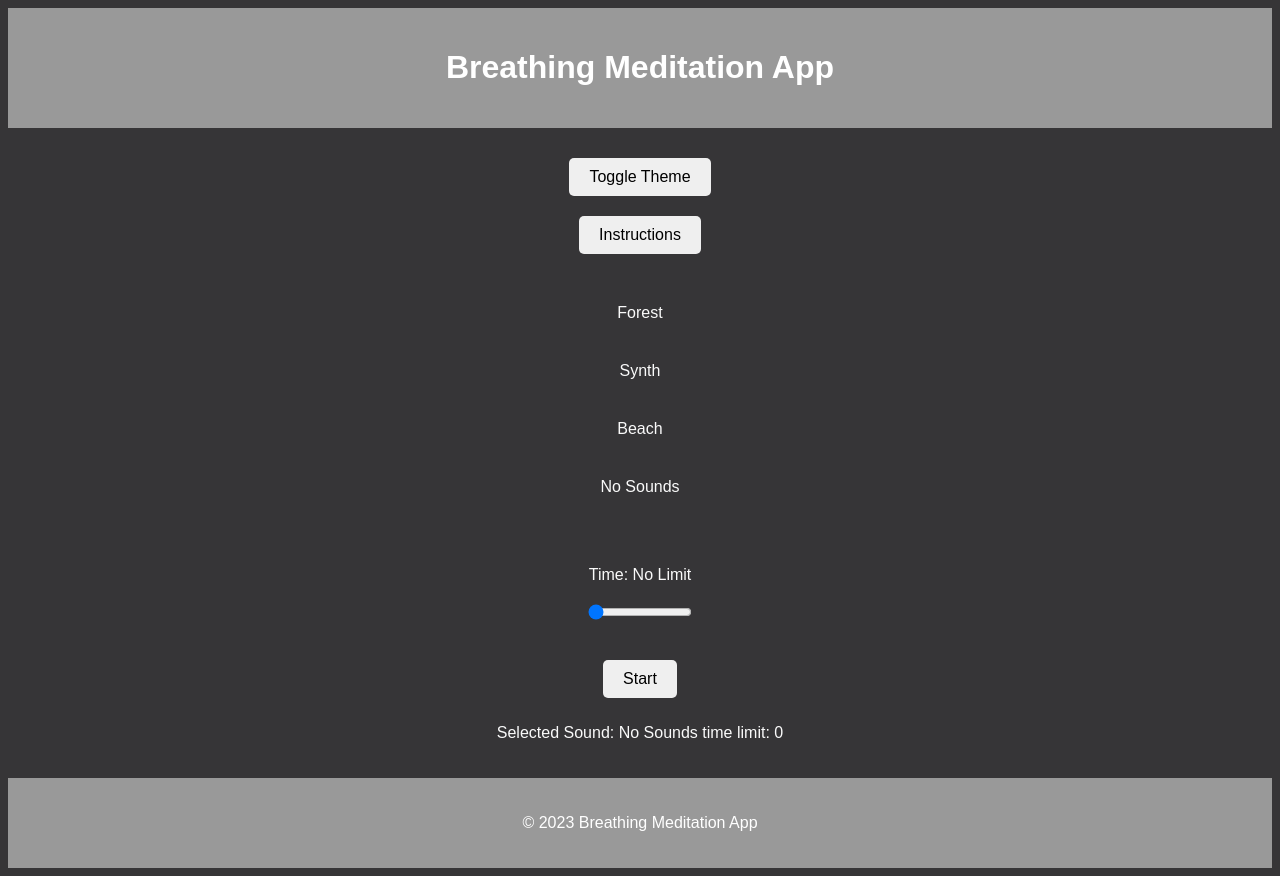
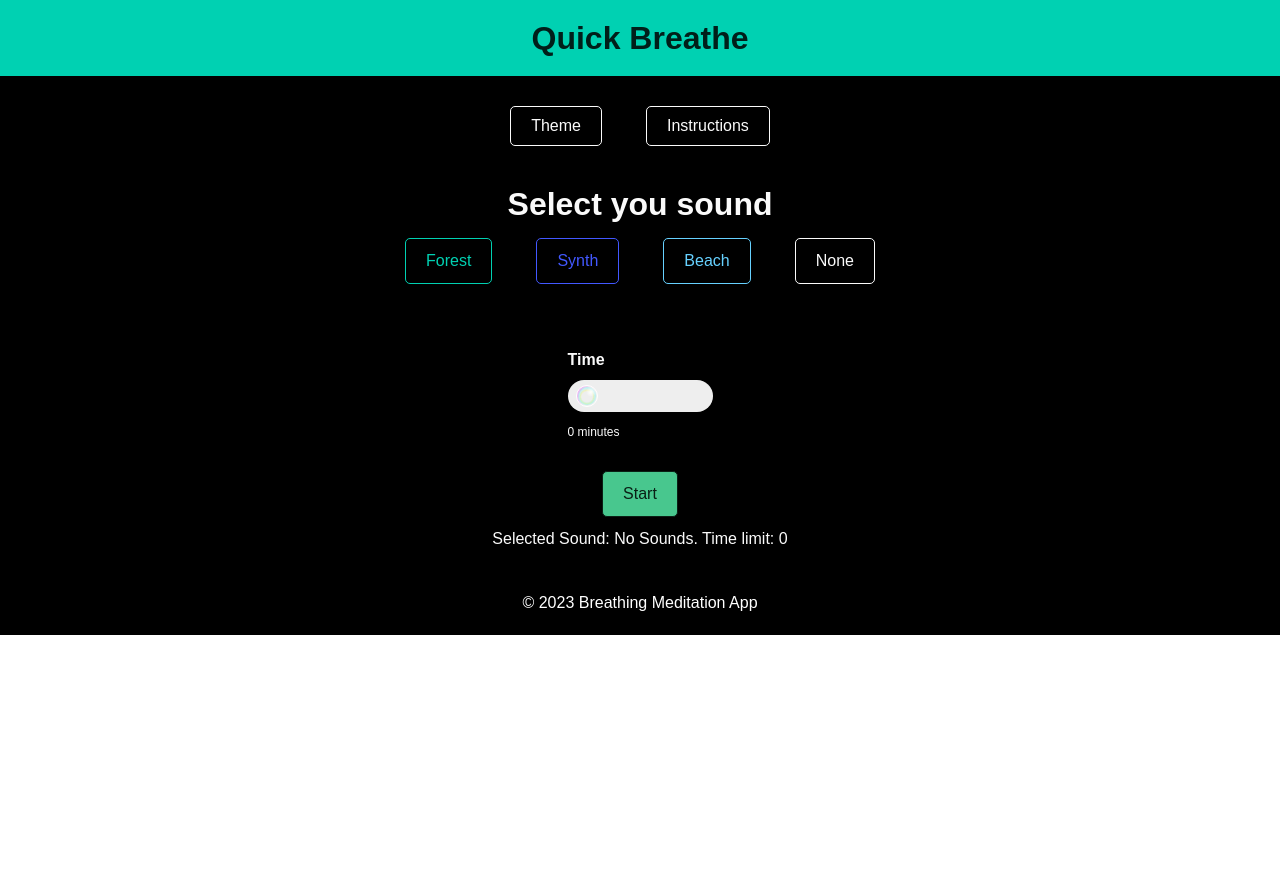
Before and after one commit to Mattds825/quick-breathe-web, a React (Create React App) app: page / in a window 1280 px wide. After the commit the page ends 800 px from the top, so only its background shows below. Built offline with nearby package versions, Linux system fonts and the light colour scheme.

Commit message:
added bulma styling and added bubble styling to time range slider

```diff
--- a/package.json
+++ b/package.json
@@ -12,6 +12,7 @@
     "react-dom": "^18.3.1",
     "react-router-dom": "^6.25.1",
     "react-scripts": "5.0.1",
+    "sass": "^1.77.8",
     "styled-components": "^6.1.12",
     "web-vitals": "^2.1.4"
   },
--- a/src/App.js
+++ b/src/App.js
@@ -7,6 +7,7 @@ import Header from "./components/Header";
 import Controls from "./components/Controls";
 import BreatheCircle from "./components/BreatheCircle";
 import Footer from "./components/Footer";
+import 'bulma/css/bulma.min.css';
 
 function App() {
   // Handle light and dark themes
@@ -47,6 +48,7 @@ function App() {
             <Controls
               themeToggler={themeToggler}
               startMeditation={startMeditation}
+              theme={theme}
             />
           )}
           <Footer />
--- a/src/components/BreatheCircle.js
+++ b/src/components/BreatheCircle.js
@@ -132,7 +132,17 @@ function BreatheCircle({ time, sound, endMeditation }) {
           <BreatheText>
             {breatheState === "in" ? "Breathe In" : "Breathe Out"}
           </BreatheText>
-          <Circle breatheState={breatheState} />
+          <div
+            className="box"
+            style={{
+              width: '200px',
+              height: '200px',
+              borderRadius: '50%',
+              background: 'rgba(255, 255, 255, 0.5)',
+              transform: breatheState === 'in' ? 'scale(2)' : 'scale(1)',
+              transition: 'transform 4s ease-in-out'
+            }}
+          />
         </>
       ) : (
         <>
--- /dev/null
+++ b/src/components/BubbleRangeSlider.js
@@ -0,0 +1,25 @@
+import React from "react";
+import './BubbleRangeSlider.scss'
+
+function BubbleRangeSlider() {
+  return (
+    <div class="Container">
+      <div class="">
+        <div class="BubbleRange">
+          <input
+            id="BubbleRangeLarge"
+            name="BubbleRangeLarge"
+            type="Range"
+            min="0"
+            max="100"
+            step="1"
+            value="50"
+          />
+          <label for="BubbleRangeLarge">BubbleRange</label>
+        </div>
+      </div>
+    </div>
+  );
+}
+
+export default BubbleRangeSlider;
--- /dev/null
+++ b/src/components/BubbleRangeSlider.scss
@@ -0,0 +1,77 @@
+/* ----------------
+    BubbleRange input
+   ---------------- */
+
+
+
+  .BubbleRange input[type="Range"] + label {
+    display: block;
+    line-height: 1.3;
+    margin-bottom: .3rem;
+  }
+
+  .BubbleRange input[type="Range"] {
+    appearance: none;
+    height: 2rem;
+    border-radius: 1rem;
+    padding: .5rem;
+    background: #eee;
+    cursor: pointer;
+  }
+
+  .BubbleRange input[type="Range"]::-webkit-slider-thumb {
+    appearance: none;
+    width: 1.4rem;
+    height: 1.4rem;
+    cursor: pointer;
+    transition: .5s;
+    transition-timing-function: cubic-bezier(.73,2,.25,-0.7);
+  }
+  // For Firfox support
+  // Can't be fusioned with previous selector...
+  .BubbleRange input[type="Range"]::-moz-Bubblerange-thumb {
+    appearance: none;
+    width: 1.4rem;
+    height: 1.4rem;
+    cursor: pointer;
+    transition: .5s;
+  }
+
+  .BubbleRange input[type="Range"]:active::-webkit-slider-thumb {
+    transition-timing-function: linear;
+    transform: scale(1.3, 0.7);
+  }
+  .BubbleRange input[type="Range"]:active::-moz-Bubblerange-thumb {
+    animation: none;
+    transform: scale(1.3, 0.7);
+  }
+
+
+  /* ----------------
+      Bubble display
+     ---------------- */
+
+
+  .BubbleRange input[type="Range"]::-webkit-slider-thumb {
+    aspect-ratio: 1 / 1;
+    border: 0.1rem solid #fff;
+    border-radius: 50%;
+    background: radial-gradient(circle at 70% 30%, #fff, rgba(0,0,0,0) 25%),
+      radial-gradient(circle at 60% 55%, rgba(0,0,0,0) 60%, rgba(255, 0, 255, 0.8) 100%),
+      radial-gradient(circle at 50% 50%, rgba(0,0,0,0) 40%, rgba(0, 255, 255, 0.2) 60%, rgba(0,0,0,0) 68%),
+      radial-gradient(circle at 50% 55%, rgba(0,0,0,0) 35%, rgba(255, 255, 0, 0.2) 45%, rgba(0,0,0,0) 55%);
+  }
+
+  // For Firfox support
+  // Can't be fusioned with previous selector...
+  .BubbleRange input[type="Range"]::-moz-Bubblerange-thumb {
+    aspect-ratio: 1 / 1;
+    border: 0.1rem solid #fff;
+    border-radius: 50%;
+    background: radial-gradient(circle at 70% 30%, #fff, transparent 25%),
+      radial-gradient(circle at 60% 55%, transparent 60%, rgba(255, 0, 255, 0.8) 100%),
+      radial-gradient(circle at 50% 50%, transparent 40%, rgba(0, 255, 255, 0.2) 60%, transparent 68%),
+      radial-gradient(circle at 50% 55%, transparent 35%, rgba(255, 255, 0, 0.2) 45%, transparent 55%);
+  }
+
+//   Credits https://bio.link/jordandey
--- a/src/components/Controls.js
+++ b/src/components/Controls.js
@@ -1,8 +1,9 @@
-import React, { useState } from 'react';
-import styled from 'styled-components';
-import InstructionsModal from './InstructionsModal';
-import SoundSelector from './SoundSelector';
-import TimeSelector from './TimeSelector'
+import React, { useState } from "react";
+import styled from "styled-components";
+import InstructionsModal from "./InstructionsModal";
+import SoundSelector from "./SoundSelector";
+import TimeSelector from "./TimeSelector";
+
 
 const ControlsContainer = styled.section`
   display: flex;
@@ -18,7 +19,7 @@ const Button = styled.button`
   cursor: pointer;
   background: ${({ theme }) => theme.buttonBackground};
   color: ${({ theme }) => theme.buttonText};
-  border: none;
+  border: 1px solid ${({ theme }) => theme.buttonText};
   border-radius: 5px;
   transition: all 0.3s ease;
 
@@ -27,8 +28,7 @@ const Button = styled.button`
   }
 `;
 
-function Controls({themeToggler, startMeditation}){
-
+function Controls({ themeToggler, startMeditation }) {
   // Handle the instruction modal
   const [isModalOpen, setIsModalOpen] = useState(false);
 
@@ -36,22 +36,35 @@ function Controls({themeToggler, startMeditation}){
   const closeModal = () => setIsModalOpen(false);
 
   // Handle the sound selection
-  const [selectedSound, setSelectedSound] = useState('No Sounds');
+  const [selectedSound, setSelectedSound] = useState("No Sounds");
 
   // Handle Time
   const [time, setTime] = useState(0);
 
-    return(
-        <ControlsContainer>
-            <Button onClick={themeToggler}>Toggle Theme</Button>
-            <Button onClick={openModal} >Instructions</Button>
-            <SoundSelector selectedSound={selectedSound} setSelectedSound={setSelectedSound} />
-            <TimeSelector time={time} setTime={setTime} />
-            <Button onClick={() => startMeditation(selectedSound, time)}>Start</Button>
-            <p>Selected Sound: {selectedSound} time limit: {time}</p>
-            <InstructionsModal isOpen={isModalOpen} onClose={closeModal} />
-        </ControlsContainer>
-    )
+  return (
+    <ControlsContainer>
+      <div className="columns">
+        <div className="column">
+          <Button onClick={themeToggler}>Theme</Button>
+        </div>
+        <div className="column">
+          <Button onClick={openModal}>Instructions</Button>
+        </div>
+      </div>
+      <SoundSelector
+        selectedSound={selectedSound}
+        setSelectedSound={setSelectedSound}
+      />
+      <TimeSelector time={time} setTime={setTime} />
+      <Button className="button is-success" onClick={() => startMeditation(selectedSound, time)}>
+        Start
+      </Button>
+      <p>
+        Selected Sound: {selectedSound}. Time limit: {time}
+      </p>
+      <InstructionsModal isOpen={isModalOpen} onClose={closeModal} />
+    </ControlsContainer>
+  );
 }
 
 export default Controls;
--- a/src/components/Header.js
+++ b/src/components/Header.js
@@ -11,8 +11,8 @@ const HeaderContainer = styled.header`
 
 function Header() {
     return (
-        <HeaderContainer>
-            <h1>Breathing Meditation App</h1>
+        <HeaderContainer className="hero is-primary">
+            <h1 className="title">Quick Breathe</h1>
         </HeaderContainer>
     )
 }
--- a/src/components/SoundSelector.js
+++ b/src/components/SoundSelector.js
@@ -1,4 +1,4 @@
-import React from "react";
+import React, {useState, useEffect} from "react";
 import styled from "styled-components";
 
 const SoundSelectorContainer = styled.div`
@@ -9,13 +9,13 @@ const SoundSelectorContainer = styled.div`
 `;
 
 const SoundButton = styled.div`
- margin: 10px;
+  margin: 10px;
   padding: 10px 20px;
   font-size: 16px;
   cursor: pointer;
   background: ${({ theme }) => theme.buttonBackground};
   color: ${({ theme }) => theme.buttonText};
-  border: none;
+  border: 1px solid ${({ theme }) => theme.buttonText};
   border-radius: 5px;
   transition: all 0.3s ease;
 
@@ -24,15 +24,84 @@ const SoundButton = styled.div`
   }
 `;
 
-function SoundSelector({selectedSound, setSelectedSound}){
-    return (
-        <SoundSelectorContainer>
-            <SoundButton onClick={() => setSelectedSound('forest')}>Forest</SoundButton>
-            <SoundButton onClick={() => setSelectedSound('synth')}>Synth</SoundButton>
-            <SoundButton onClick={() => setSelectedSound('beach')}>Beach</SoundButton>
-            <SoundButton onClick={() => setSelectedSound('No Sounds')}>No Sounds</SoundButton>
-        </SoundSelectorContainer>
-    )
+const Title = styled.h2`
+color: ${({ theme }) => theme.buttonText};
+font-size: xx-large;
+font-weight: bolder;
+`
+
+function SoundSelector({ selectedSound, setSelectedSound, theme }) {
+//   Theme based class changes
+const [noSoundButtonClass, setNoSoundButtonClass] = useState('button is-light');
+const [titleClass, setTitleClass] = useState('button is-light');
+    useEffect(() => {
+        // Update the button class based on the theme
+        setNoSoundButtonClass(theme === 'light' ? 'button is-light' : 'button is-dark');
+        setTitleClass(theme === 'light' ? 'title is-light' : 'title is-dark');
+      }, [theme]); // Re-run effect when theme changes
+
+        // Helper function to determine button class
+      const getButtonClass = (sound) => {
+        let soundButtonColor = 'is-info';
+        switch(sound){
+            case 'forest':
+                soundButtonColor = 'is-primary';
+                break;
+            case 'synth':
+                soundButtonColor = 'is-link';
+                break;
+            case 'beach':
+                soundButtonColor = 'is-info';
+                break;
+            case 'none':
+                soundButtonColor = '';
+                break;
+            default:
+                soundButtonColor = ''
+                break;
+        }
+        return selectedSound === sound ? `button is-filled ${soundButtonColor}` : `button is-outlined ${soundButtonColor}`;
+      };
+
+  return (
+    <>
+    <Title >Select you sound</Title>
+    <div className="columns">
+      <div className="column">
+        <SoundButton
+          className={getButtonClass('forest')}
+          onClick={() => setSelectedSound("forest")}
+        >
+          Forest
+        </SoundButton>
+      </div>
+      <div className="column">
+        <SoundButton
+          className={getButtonClass('synth')}
+          onClick={() => setSelectedSound("synth")}
+        >
+          Synth
+        </SoundButton>
+      </div>
+      <div className="column">
+        <SoundButton
+         className={getButtonClass('beach')}
+          onClick={() => setSelectedSound("beach")}
+        >
+          Beach
+        </SoundButton>
+      </div>
+      <div className="column">
+        <SoundButton
+        //    className={getButtonClass('none')}
+          onClick={() => setSelectedSound("No Sounds")}
+        >
+          None
+        </SoundButton>
+      </div>
+    </div>
+    </>
+  );
 }
 
 export default SoundSelector;
--- a/src/components/TimeSelector.js
+++ b/src/components/TimeSelector.js
@@ -1,5 +1,6 @@
 import React from "react";
 import styled from "styled-components";
+import './BubbleRangeSlider.scss'
 
 const TimeSelectorContainer = styled.div`
   display: flex;
@@ -22,14 +23,20 @@ const Label = styled.label`
 function TimeSelector({ time, setTime }) {
   return (
     <TimeSelectorContainer>
-      <Label>Time: {time === 0 ? "No Limit" : `${time} minutes`}</Label>
-      <Slider
-        type="range"
-        min="0"
-        max="60"
-        value={time}
-        onChange={(e) => setTime(Number(e.target.value))}
-      />
+     <div className="field ">
+        <Label className="label">Time</Label>
+        <div className="control BubbleRange">
+          <input
+            className="slider is-fullwidth is-primary"
+            type="range"
+            min="0"
+            max="60"
+            value={time}
+            onChange={(e) => setTime(e.target.value)}
+          />
+          <p className="help">{time} minutes</p>
+        </div>
+      </div>
     </TimeSelectorContainer>
   );
 }
--- a/src/styles/theme.js
+++ b/src/styles/theme.js
@@ -8,10 +8,10 @@ export const lightTheme = {
   };
 
   export const darkTheme = {
-    body: '#363537',
+    body: '#000000',
     text: '#FAFAFA',
     headerText: '#FFF',
     toggleBorder: '#6B8096',
-    background: '#999',
+    background: '#000000',
     circle: 'rgba(70, 130, 180, 0.3)',
   };
```
Also changed, not shown: 1 other file (tests, documents, lock files or other folders).
